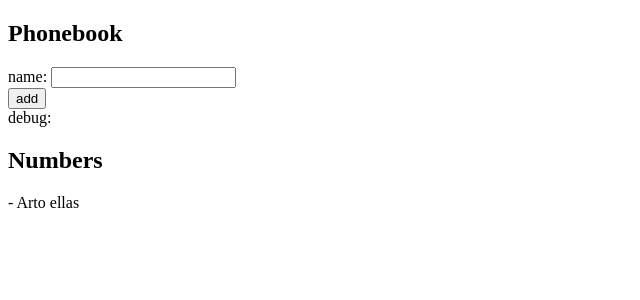
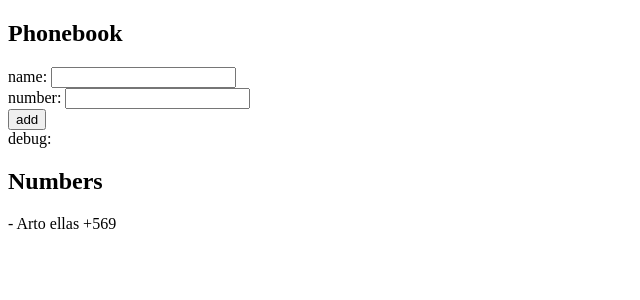
Before and after one commit to FelipeFa6/fullstackopen, a React (Vite) app in the folder part2/phonebook/: page / in a window 1280 px wide. Shown: the top 300 px of the page, without its empty margins (0-640 px from the left). Built offline with nearby package versions, Linux system fonts and the light colour scheme.

Commit message:
Finished 2.8

```diff
--- a/part2/phonebook/src/App.jsx
+++ b/part2/phonebook/src/App.jsx
@@ -3,23 +3,36 @@ import { useState } from 'react'
 const App = () => {
 
     const [persons, setPersons] = useState([
-        { name: 'Arto ellas' }
+        {
+            name: 'Arto ellas',
+            phone: '+569' }
     ])
 
     const [newName, setNewName] = useState('')
+    const [newPhone, setNewPhone] = useState('')
 
     const handleNameChange = (event) => {
         setNewName(event.target.value);
     }
 
+    const handlePhoneChange = (event) => {
+        setNewPhone(event.target.value);
+    }
+
     const addPerson = (event) => {
         event.preventDefault()
-        if (persons.some(person => person.name === newName)) {
+
+        if (persons.some(person => person.name === newName && person.phone === newPhone)) {
             alert(`${newName} already in phonebook`);
             return;
         }
 
-        setPersons(copy => [...copy, {name: newName}])
+        const newPerson = {
+            name: newName,
+            phone: newPhone
+        }
+
+        setPersons(copy => [...copy, newPerson])
     }
 
     return (
@@ -31,15 +44,19 @@ const App = () => {
                 </div>
 
                 <div>
+                    number: <input onChange={handlePhoneChange} value={newPhone} />
+                </div>
+
+                <div>
                     <button type="submit"> add</button>
                 </div>
             </form>
 
-            <div>debug: {newName}</div>
+            <div>debug: {newName} {newPhone}</div>
             <h2>Numbers</h2>
             { persons.map((person, index) => (
                 <div key={index}>
-                    - {person.name}
+                    - {person.name} {person.phone}
                 </div>
             ))
             }
```
